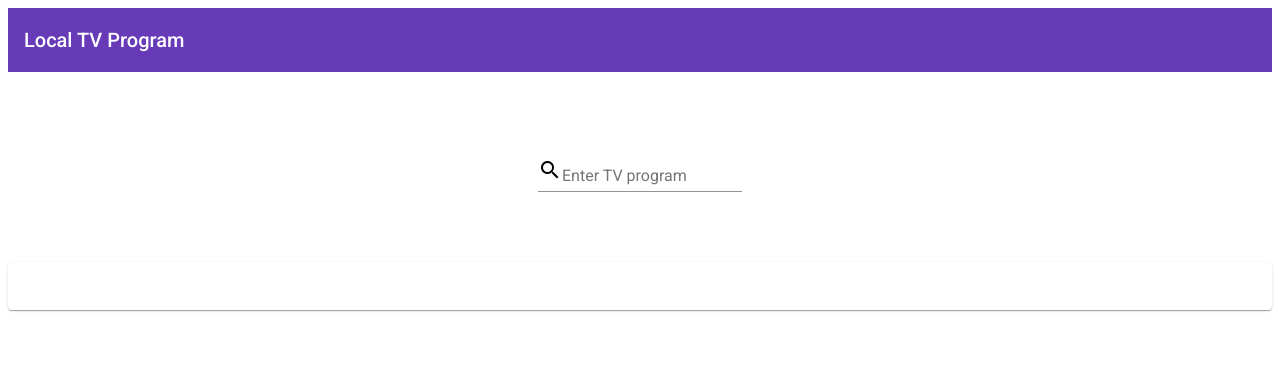
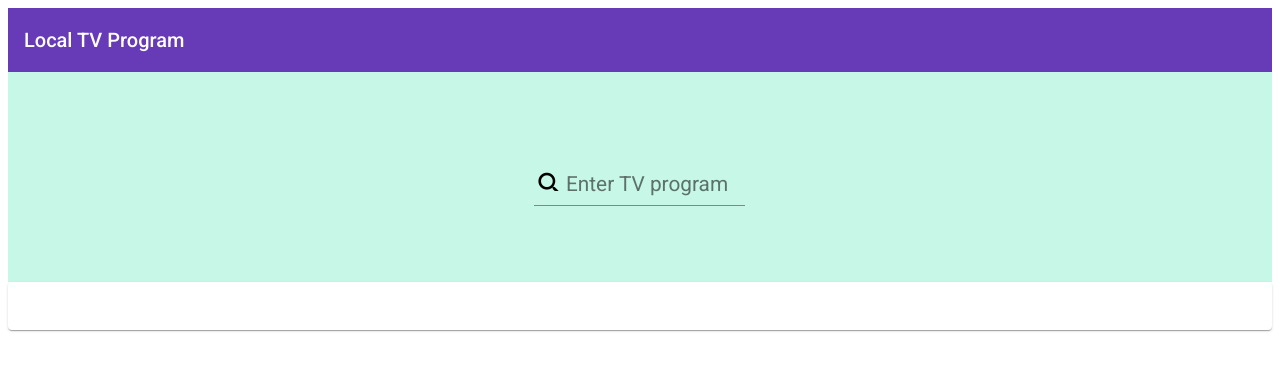
Before and after one commit to vcthuang/TVListing, an Angular app: page / in a window 1280 px wide. Shown: the top 370 px of the page. Built offline with nearby package versions, Linux system fonts and the light colour scheme.

Commit message:
Update display

```diff
--- a/src/app/app.component.css
+++ b/src/app/app.component.css
@@ -1,4 +1,6 @@
 .searchArea {
+  background-color: #c7f7e7;
   padding-top: 75px;
   padding-bottom: 50px;
+  font-size: 1.3em;
 }
--- a/src/app/app.component.html
+++ b/src/app/app.component.html
@@ -7,7 +7,7 @@
   <div class="searchArea">
     <app-tv-search (searchEvent)="doSearch($event)"></app-tv-search>
   </div>
-  <mat-card color="primary">
+  <mat-card color = #7fffd4>
     <!--create an instance of app-current-tv-->
     <app-current-tv [current]="currentTVShows"></app-current-tv>
   </mat-card>
```
